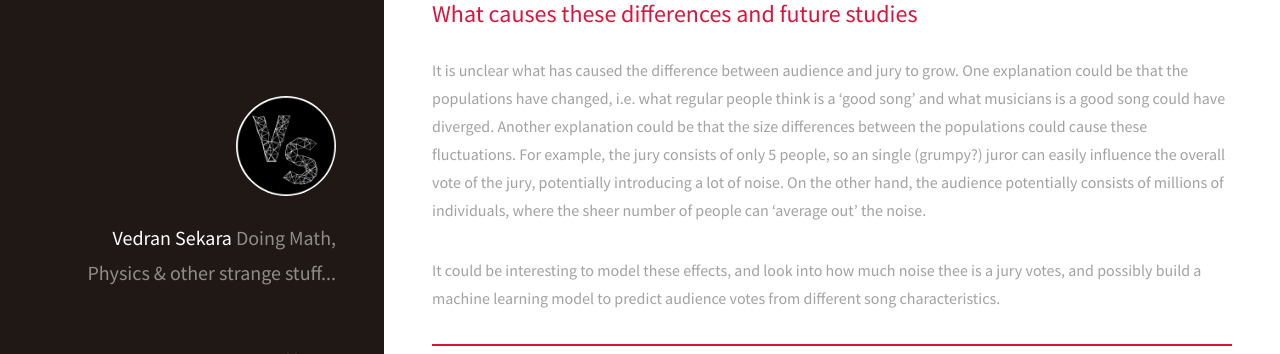
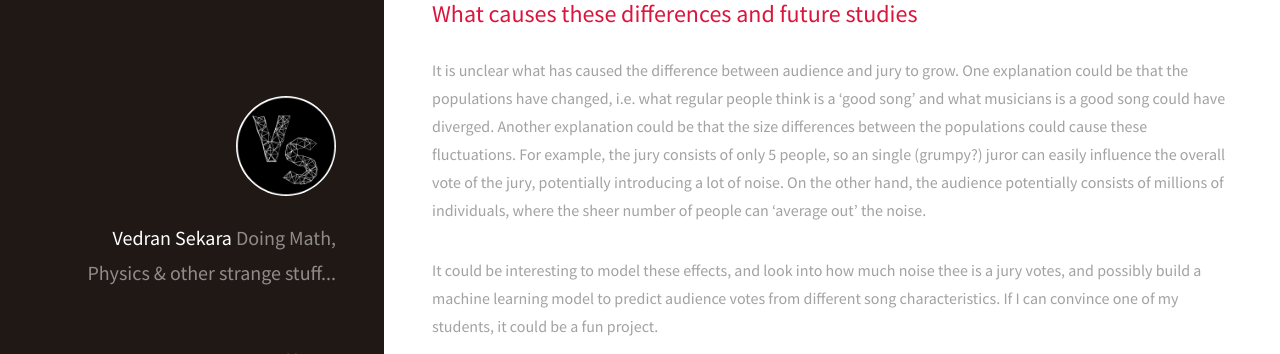
Before and after one commit to vedransekara/vedransekara.github.io, a Jekyll site: the page built from _posts/2023-05-21-eurovision.md, in a window 1280 px wide and 900 px high, scrolled down 5068 px, cut to the strip 0-354 px from the top of the window. Built offline with Jekyll 4.4.1, drawn with Linux system fonts in a browser that asks for light colours.

Commit message:
minor fix to post

```diff
--- a/_posts/2023-05-21-eurovision.md
+++ b/_posts/2023-05-21-eurovision.md
@@ -73,4 +73,4 @@ Another explanation could be that the size differences between the populations c
 For example, the jury consists of only 5 people, so an single (grumpy?) juror can easily influence the overall vote of the jury, potentially introducing a lot of noise.
 On the other hand, the audience potentially consists of millions of individuals, where the sheer number of people can 'average out' the noise.
 
-It could be interesting to model these effects, and look into how much noise thee is a jury votes, and possibly build a machine learning model to predict audience votes from different song characteristics.
+It could be interesting to model these effects, and look into how much noise thee is a jury votes, and possibly build a machine learning model to predict audience votes from different song characteristics. If I can convince one of my students, it could be a fun project.
```
